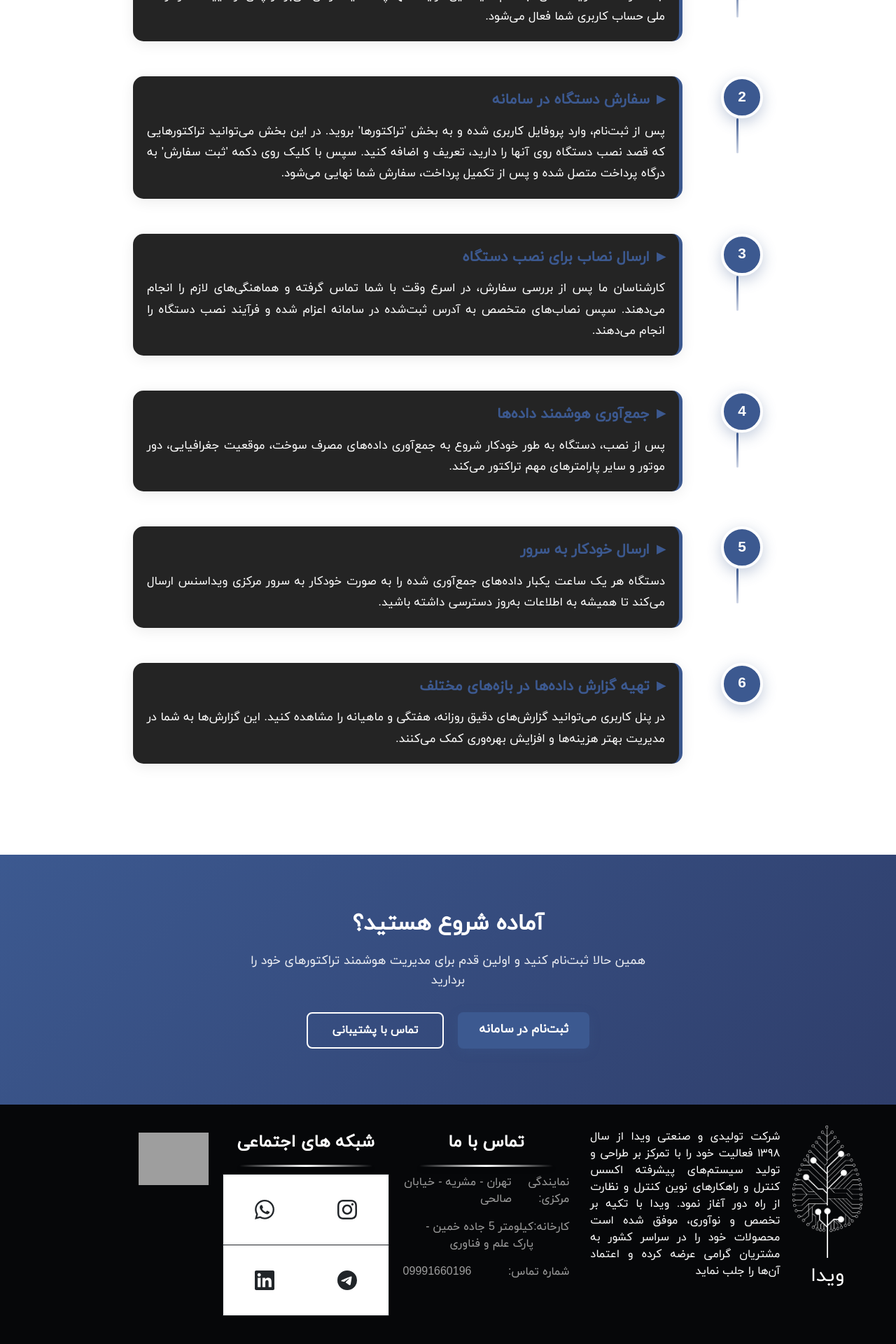
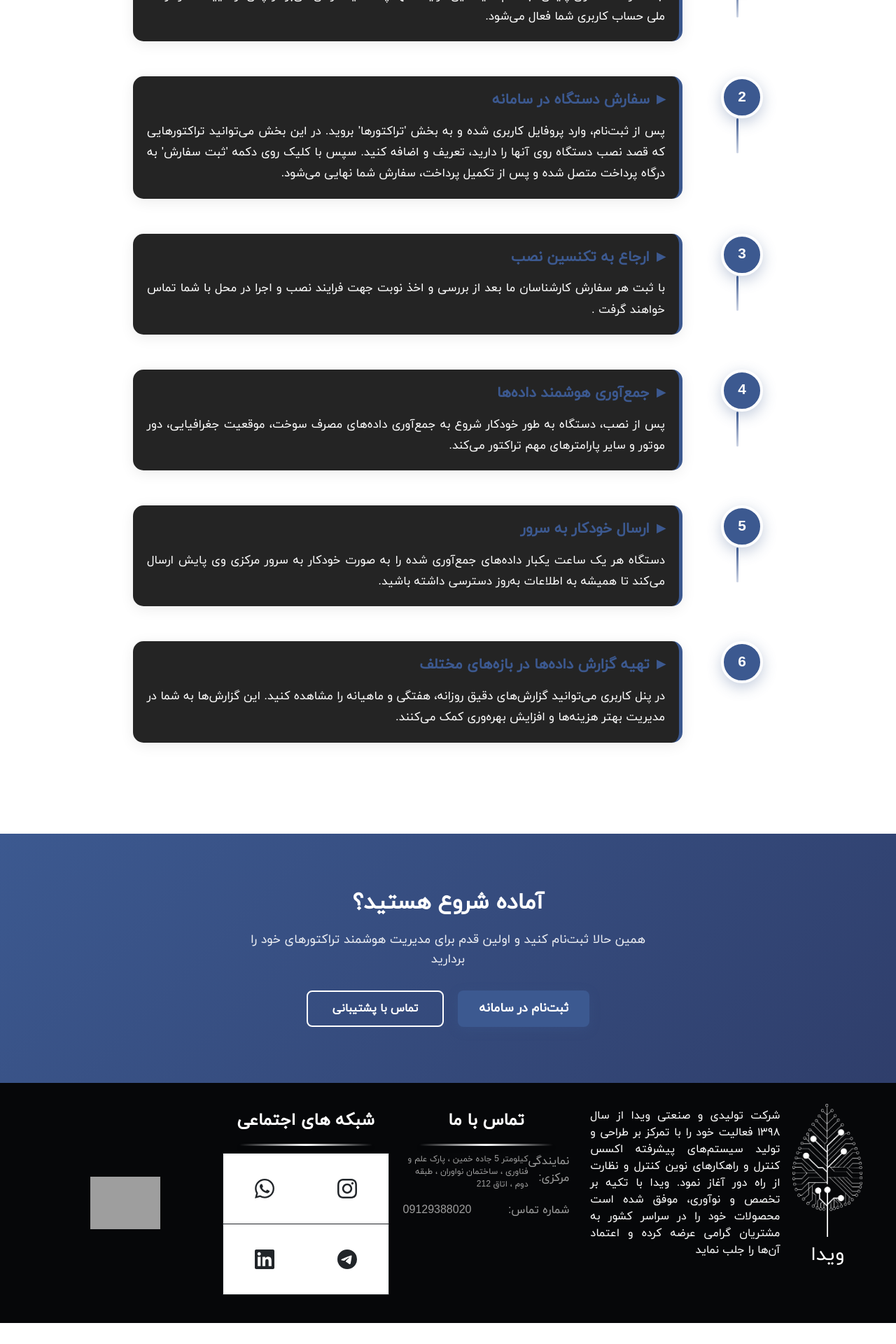
Before and after one commit to mahdirafie/jahad_keshavarzi_frontend, a React (Create React App) app: page /guide in a window 1280 px wide. Shown: the part 533-2453 px from the top of the page at 70% size. After the commit the page ends 2423 px from the top, so only its background shows below. Built offline with nearby package versions, Linux system fonts and the light colour scheme; grey boxes are pictures that could not be loaded.

Commit message:
some major changes

```diff
--- a/src/components/Footer.js
+++ b/src/components/Footer.js
@@ -66,15 +66,14 @@ export default function Footer() {
                 <Divider color="white" />
                 <Rxw className={"w-100 justify-content-between"}>
                   <p>نمایندگی مرکزی:</p>
-                  <p>تهران - مشریه - خیابان صالحی</p>
-                </Rxw>
-                <Rxw className={"w-100 justify-content-between"}>
-                  <p>کارخانه:</p>
-                  <p>کیلومتر 5 جاده خمین - پارک علم و فناوری</p>
+                  <p style={{ fontSize: 12 }}>
+                    کیلومتر 5 جاده خمین ، پارک علم و فناوری ، ساختمان نواوران ،
+                    طبقه دوم ، اتاق 212
+                  </p>
                 </Rxw>
                 <Rxw className={"w-100 justify-content-between"}>
                   <p>شماره تماس:</p>
-                  <p>09991660196</p>
+                  <p>09129388020</p>
                 </Rxw>
               </Cxl>
             </Col>
@@ -87,7 +86,10 @@ export default function Footer() {
                 </div>
               </Cxl>
             </Col>
-            <Col lg={4} className="gen-desc-col">
+            <Col
+              lg={4}
+              className="gen-desc-col d-flex align-items-center justify-content-center"
+            >
               <div>
                 <a
                   referrerPolicy="origin"
--- a/src/pages/ContactUs.js
+++ b/src/pages/ContactUs.js
@@ -48,9 +48,9 @@ const ContactUs = () => {
               <h3>تماس مستقیم</h3>
               <p>شنبه تا پنجشنبه - ۹ صبح تا ۵ عصر</p>
               <div className="contact-info">
+                <p>09129388020</p>
                 <p>09991660196</p>
                 <p>09188931775</p>
-                <p>09217357668</p>
               </div>
             </div>
 
@@ -68,7 +68,7 @@ const ContactUs = () => {
               <h3>آدرس دفتر مرکزی</h3>
               <p>ساعات بازدید: ۹ صبح تا ۴ عصر</p>
               <div className="contact-info">
-                <p>تهران، مشریه، خیابان صالحی</p>
+                <p>کیلومتر 5 جاده خمین ، پارک علم و فناوری ، ساختمان نواوران ، طبقه دوم ، اتاق 212</p>
               </div>
             </div>
           </div>
--- a/src/pages/Guide.js
+++ b/src/pages/Guide.js
@@ -3,19 +3,20 @@ import { motion } from "framer-motion";
 import "./Guide.css";
 import Footer from "../components/Footer";
 import Header from "../components/Header";
+import { useNavigate } from "react-router-dom";
 
 const steps = [
   {
     title: "ثبت‌نام در سامانه",
-    description: "ابتدا در سامانه ویداسنس ثبت‌نام کنید. این فرآیند تنها چند دقیقه زمان می‌برد و پس از تایید شماره و کد ملی حساب کاربری شما فعال می‌شود."
+    description: "ابتدا در سامانه وی پایش ثبت‌نام کنید. این فرآیند تنها چند دقیقه زمان می‌برد و پس از تایید شماره و کد ملی حساب کاربری شما فعال می‌شود."
   },
   {
     title: "سفارش دستگاه در سامانه",
     description: "پس از ثبت‌نام، وارد پروفایل کاربری شده و به بخش 'تراکتورها' بروید. در این بخش می‌توانید تراکتورهایی که قصد نصب دستگاه روی آنها را دارید، تعریف و اضافه کنید. سپس با کلیک روی دکمه 'ثبت سفارش' به درگاه پرداخت متصل شده و پس از تکمیل پرداخت، سفارش شما نهایی می‌شود."
   },
   {
-    title: "ارسال نصاب برای نصب دستگاه",
-    description: "کارشناسان ما پس از بررسی سفارش، در اسرع وقت با شما تماس گرفته و هماهنگی‌های لازم را انجام می‌دهند. سپس نصاب‌های متخصص به آدرس ثبت‌شده در سامانه اعزام شده و فرآیند نصب دستگاه را انجام می‌دهند."
+    title: "ارجاع به تکنسین نصب",
+    description: "با ثبت هر سفارش کارشناسان ما بعد از بررسی و اخذ نوبت جهت فرایند نصب و اجرا در محل با شما تماس خواهند گرفت ."
   },
   {
     title: "جمع‌آوری هوشمند داده‌ها",
@@ -23,7 +24,7 @@ const steps = [
   },
   {
     title: "ارسال خودکار به سرور",
-    description: "دستگاه هر یک ساعت یکبار داده‌های جمع‌آوری شده را به صورت خودکار به سرور مرکزی ویداسنس ارسال می‌کند تا همیشه به اطلاعات به‌روز دسترسی داشته باشید."
+    description: "دستگاه هر یک ساعت یکبار داده‌های جمع‌آوری شده را به صورت خودکار به سرور مرکزی وی پایش ارسال می‌کند تا همیشه به اطلاعات به‌روز دسترسی داشته باشید."
   },
   {
     title: "تهیه گزارش داده‌ها در بازه‌های مختلف",
@@ -71,6 +72,7 @@ const iconVariants = {
 };
 
 export default function Guide() {
+  const navigate = useNavigate();
   return (
     <div className="guide-page">
         <Header/>
@@ -83,7 +85,7 @@ export default function Guide() {
             animate={{ opacity: 1, y: 0 }}
             transition={{ duration: 0.6 }}
           >
-            راهنمای خرید و نصب دستگاه ویداسنس
+            راهنمای خرید و نصب دستگاه وی پایش
           </motion.h1>
           <motion.p
             className="guide-subtitle"
@@ -157,8 +159,12 @@ export default function Guide() {
             <h3>آماده شروع هستید؟</h3>
             <p>همین حالا ثبت‌نام کنید و اولین قدم برای مدیریت هوشمند تراکتورهای خود را بردارید</p>
             <div className="cta-buttons">
-              <button className="btn btn-primary">ثبت‌نام در سامانه</button>
-              <button className="btn btn-outline">تماس با پشتیبانی</button>
+              <button className="btn btn-primary" onClick={() => {
+                navigate('/signup');
+              }}>ثبت‌نام در سامانه</button>
+              <button className="btn btn-outline" onClick={() => {
+                navigate('/contactus');
+              }}>تماس با پشتیبانی</button>
             </div>
           </motion.div>
         </div>
--- a/src/pages/home.js
+++ b/src/pages/home.js
@@ -220,7 +220,7 @@ const HomePage = () => {
           <div className="row align-items-center g-5">
             <div className="col-lg-6">
               <h1 className="display-4 fw-bold hero-title">
-                ویدا سنس؛ نسل جدید پایش هوشمند تراکتور
+                وی پایش؛ نسل جدید پایش هوشمند تراکتور
               </h1>
               <p className="lead hero-subtitle">
                 سیستمی برای اندازه‌گیری مصرف سوخت، مکان‌یابی، دور موتور و ارسال
@@ -233,7 +233,7 @@ const HomePage = () => {
                 <img
                   className="landing-img"
                   src={TractorLandingPic}
-                  alt="ویدا سنس - سیستم پایش تراکتور"
+                  alt="وی پایش - سیستم پایش تراکتور"
                 />
               </div>
             </div>
@@ -253,10 +253,10 @@ const HomePage = () => {
           <div className="row align-items-center g-5">
             <div className="col-lg-6 mb-4 mb-lg-0">
               <h2 className="about-device-title fw-bold mb-4">
-                ویدا سنس چیست؟
+                وی پایش چیست؟
               </h2>
               <p className="about-device-text">
-                ویدا سنس یک ابزار هوشمند برای مدیریت و پایش تراکتورهای کشاورزی
+                وی پایش یک ابزار هوشمند برای مدیریت و پایش تراکتورهای کشاورزی
                 است که با نصب بر روی تراکتور، به صورت خودکار اطلاعات مصرف سوخت،
                 موقعیت جغرافیایی، دور موتور و سایر پارامترهای مهم را ثبت و هر یک
                 ساعت یکبار به سرور ارسال می‌کند. این سیستم روزانه ۲۴ گزارش دقیق
@@ -281,7 +281,7 @@ const HomePage = () => {
       >
         <div className="container">
           <h2 className="problems-title text-center mb-5">
-            مشکلاتی که ویداسنس حل می‌کند
+            مشکلاتی که وی پایش حل می‌کند
           </h2>
 
           <div className="row g-4">
@@ -323,7 +323,7 @@ const HomePage = () => {
         }`}
       >
         <div className="container">
-          <h2 className="why-vida-title text-center">چرا ویداسنس؟</h2>
+          <h2 className="why-vida-title text-center">چرا وی پایش؟</h2>
 
           <div className="row align-items-center">
             {/* Right column: List (RTL) */}
```
